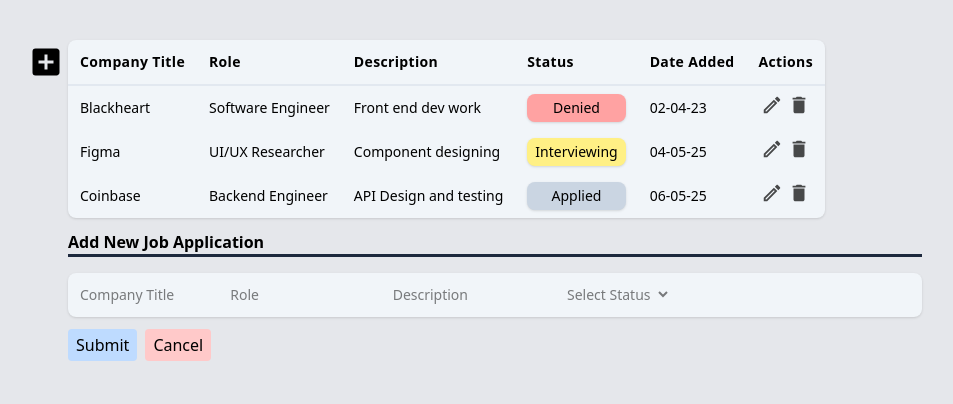
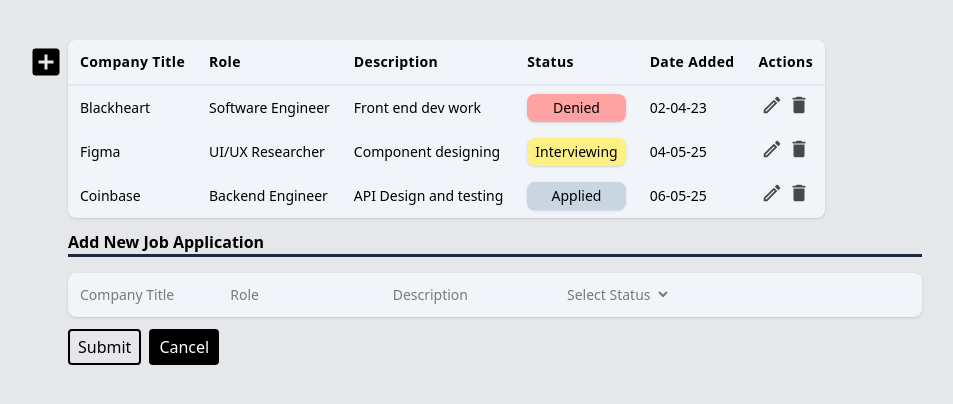
Before and after one commit to Alex-de-code/job-app-tracker, a React (Vite) app: page / in a window 1280 px wide. Both pictures are taken after a click on the button 58 px from the left and 62 px from the top of the page. Shown: the top 404 px of the page, without its empty margins (12-965 px from the left). Built offline with nearby package versions, Linux system fonts and the light colour scheme.

Commit message:
updated form bttns

```diff
--- a/src/components/JobAppForm.jsx
+++ b/src/components/JobAppForm.jsx
@@ -150,12 +150,12 @@
             {/* Add a live date feature so users can see the date they applied to a job, this could be used for metrics later  */}
           </div>
           <div className=" mt-3 flex flex-row gap-2">
-            <div className="inline-block bg-blue-200 px-2 py-1 rounded hover:opacity-75">
+            <div className="inline-block px-2 border-2 py-1 rounded hover:bg-slate-300">
               <button type="submit" className="cursor-pointer">
                 Submit
               </button>
             </div>
-            <div className="inline-block bg-red-200 px-2 py-1 rounded hover:opacity-75">
+            <div className="inline-block text-white border-2 border-black bg-black px-2 py-1 rounded hover:bg-slate-300 hover:text-black hover:border-slate-300 hover:border-2">
               <button onClick={handleCancel} className="cursor-pointer">
                 Cancel
               </button>
```
